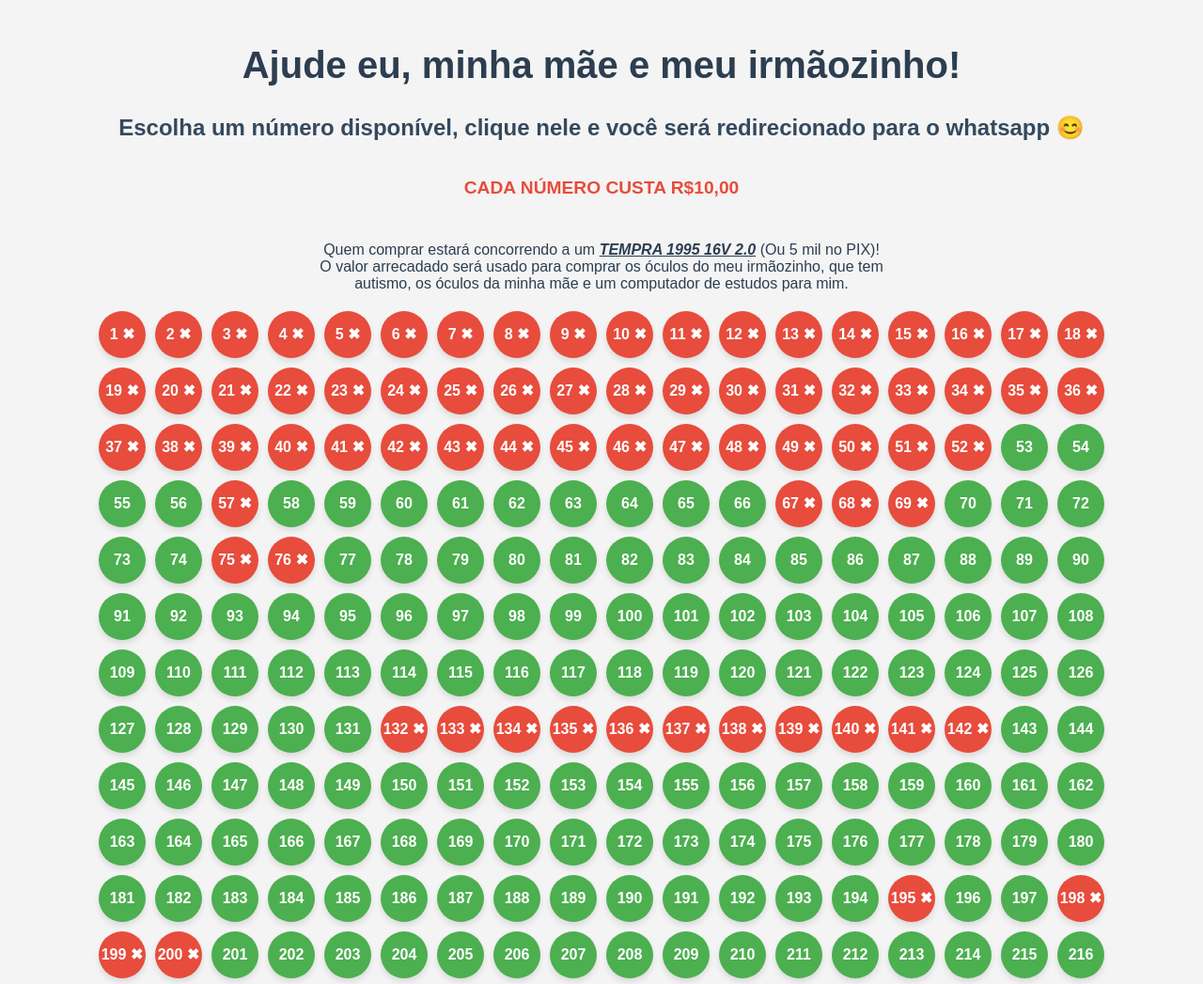
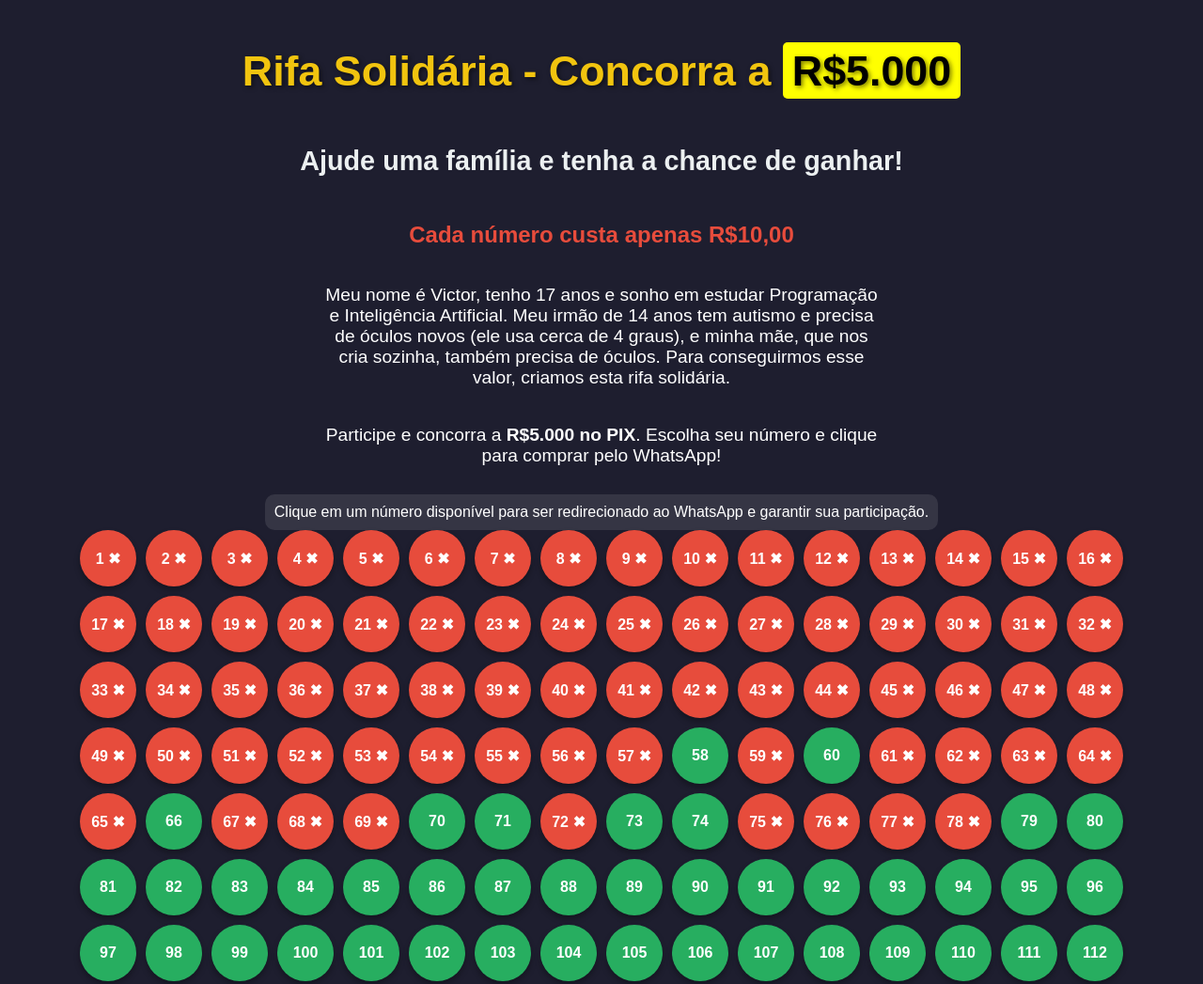
Before and after one commit to VictorHugo1500/rifaajude, a plain HTML site: page index.html in a window 1280 px wide. Shown: the top 1047 px of the page at 94% size. Drawn offline with Linux system fonts and the light colour scheme.

Commit message:
Upload The WebSite
Melhorando o site, mais dinamico, mais bonito

```diff
--- a/index.html
+++ b/index.html
@@ -1,9 +1,9 @@
 <!DOCTYPE html>
-<html lang="en">
+<html lang="pt-br">
 <head>
     <meta charset="UTF-8">
     <meta name="viewport" content="width=device-width, initial-scale=1.0">
-    <title>Números da Rifa</title>
+    <title>Rifa Solidária - Concorra a R$5.000</title>
     <style>
         body {
             font-family: Arial, sans-serif;
@@ -13,49 +13,48 @@
             justify-content: center;
             min-height: 100vh;
             margin: 0;
-            background-color: #f4f4f4;
+            background-color: #1e1e2f;
             text-align: center;
             padding: 20px;
+            color: #fff;
         }
         h1 {
-            color: #2c3e50;
-            font-size: 2.5rem;
-            margin-bottom: 10px;
+            color: #f1c40f;
+            font-size: 2.8rem;
+            text-shadow: 2px 2px 5px rgba(0,0,0,0.5);
         }
         h2 {
-            color: #34495e;
+            color: #ecf0f1;
+            font-size: 1.8rem;
+        }
+        h3 {
+            color: #e74c3c;
             font-size: 1.5rem;
             margin-bottom: 20px;
         }
-        h3 {
-            color: #e74c3c;
+        p {
             font-size: 1.2rem;
-            margin-bottom: 30px;
-        }
-        p {
-            color: #2c3e50;
-            font-size: 1rem;
+            max-width: 600px;
             margin-bottom: 20px;
-            max-width: 600px;
         }
         .container {
             display: grid;
-            grid-template-columns: repeat(auto-fill, minmax(50px, 1fr));
+            grid-template-columns: repeat(auto-fill, minmax(60px, 1fr));
             gap: 10px;
             max-width: 90%;
             margin-bottom: 30px;
         }
         .circle {
-            width: 50px;
-            height: 50px;
+            width: 60px;
+            height: 60px;
             display: flex;
             justify-content: center;
             align-items: center;
             border-radius: 50%;
-            background-color: #4caf50;
+            background-color: #27ae60;
             color: white;
             font-weight: bold;
-            box-shadow: 0 4px 6px rgba(0, 0, 0, 0.1);
+            box-shadow: 0 4px 6px rgba(0, 0, 0, 0.3);
             cursor: pointer;
             transition: transform 0.2s, background-color 0.2s;
         }
@@ -66,26 +65,33 @@
         .circle:hover:not(.sold) {
             transform: scale(1.1);
         }
-        img {
-            max-width: 100%;
-            height: auto;
+        .highlight {
+            background-color: yellow;
+            color: #000;
+            padding: 5px 10px;
+            border-radius: 5px;
+            font-weight: bold;
+        }
+        .instructions {
+            background: rgba(255, 255, 255, 0.1);
+            padding: 10px;
             border-radius: 10px;
-            box-shadow: 0 4px 6px rgba(0, 0, 0, 0.1);
+            margin-top: 10px;
+            font-size: 1rem;
         }
     </style>
 </head>
 <body>
-    <h1>Ajude eu, minha mãe e meu irmãozinho!</h1>
-    <h2>Escolha um número disponível, clique nele e você será redirecionado para o whatsapp 😊</h2>
-    <h3>CADA NÚMERO CUSTA R$10,00</h3>
-    <p>Quem comprar estará concorrendo a um <b><u><i>TEMPRA 1995 16V 2.0</i></u></b> (Ou 5 mil no PIX)! O valor arrecadado será usado para comprar os óculos do meu irmãozinho, que tem autismo, os óculos da minha mãe e um computador de estudos para mim.</p>
+    <h1>Rifa Solidária - Concorra a <span class="highlight">R$5.000</span></h1>
+    <h2>Ajude uma família e tenha a chance de ganhar!</h2>
+    <h3>Cada número custa apenas R$10,00</h3>
+    <p>Meu nome é Victor, tenho 17 anos e sonho em estudar Programação e Inteligência Artificial. Meu irmão de 14 anos tem autismo e precisa de óculos novos (ele usa cerca de 4 graus), e minha mãe, que nos cria sozinha, também precisa de óculos. Para conseguirmos esse valor, criamos esta rifa solidária.</p>
+    <p>Participe e concorra a <b>R$5.000 no PIX</b>. Escolha seu número e clique para comprar pelo WhatsApp!</p>
+    <div class="instructions">Clique em um número disponível para ser redirecionado ao WhatsApp e garantir sua participação.</div>
     <div class="container" id="container"></div>
-    <div class="container" id="container"></div>
-    <img src="Tempra.jpeg" alt="Foto do carro Tempra" title="Tempra 1995 16V 2.0">
-
     <script>
         const container = document.getElementById('container');
-        const soldNumbers = [1, 2, 3, 4, 5, 6, 7, 8, 9, 10, 11, 12, 13, 14, 15, 16, 17, 18, 19, 20, 21, 22, 23, 24, 25, 26, 27, 28, 29, 30, 31, 32, 33, 34, 35, 36, 37, 38, 39, 40, 41, 42, 43, 44, 45, 46, 47, 48, 49, 50, 51, 52, 57, 67, 68, 69, 75, 76, 132, 133, 134, 135, 136, 137, 138, 139, 140, 141, 142, 195, 198, 199, 200, 222, 258, 295, 296, 297, 298, 299, 356, 410, 427, 428, 429, 457];
+        const soldNumbers = [1, 2, 3, 4, 5, 6, 7, 8, 9, 10, 11, 12, 13, 14, 15, 16, 17, 18, 19, 20, 21, 22, 23, 24, 25, 26, 27, 28, 29, 30, 31, 32, 33, 34, 35, 36, 37, 38, 39, 40, 41, 42, 43, 44, 45, 46, 47, 48, 49, 50, 51, 52, 53, 54, 55, 56, 57, 59, 61, 62, 63, 64, 65, 67, 68, 69, 72, 75, 76, 77, 78, 132, 133, 134, 135, 136, 137, 138, 139, 140, 141, 142, 193, 195, 196, 195, 198, 199, 200, 202, 203, 205, 206, 207, 208, 209, 222, 258, 295, 296, 297, 298, 299, 356, 360, 410, 415, 427, 428, 429, 457]; // Exemplo de números vendidos
 
         for (let i = 1; i <= 1500; i++) {
             const circle = document.createElement('div');
@@ -96,7 +102,6 @@
                 circle.classList.add('sold');
                 circle.textContent = `${i} ✖`;
             } else {
-                // Adiciona link para o WhatsApp
                 circle.addEventListener('click', () => {
                     const message = `Olá, gostaria de comprar o número ${i} da rifa. Ainda está disponível?`;
                     const whatsappURL = `https://wa.me/5547991211500?text=${encodeURIComponent(message)}`;
```
